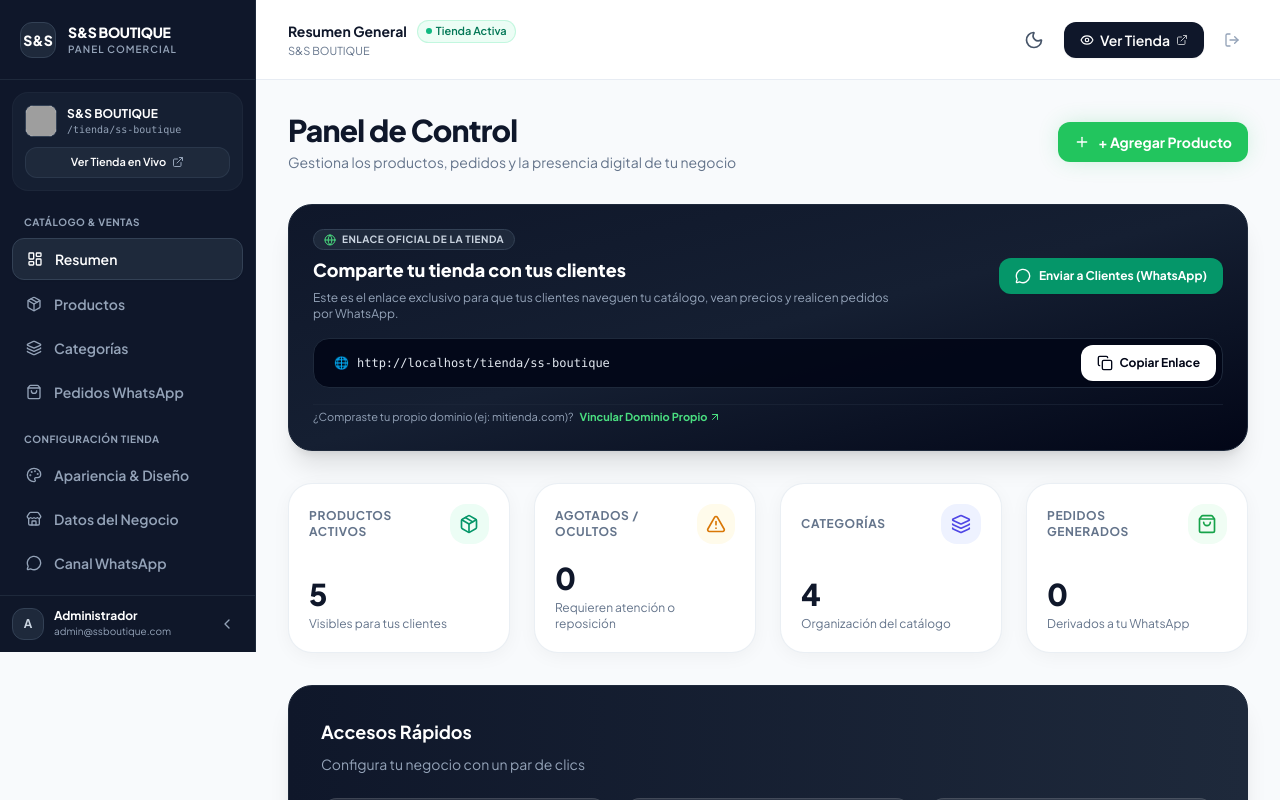
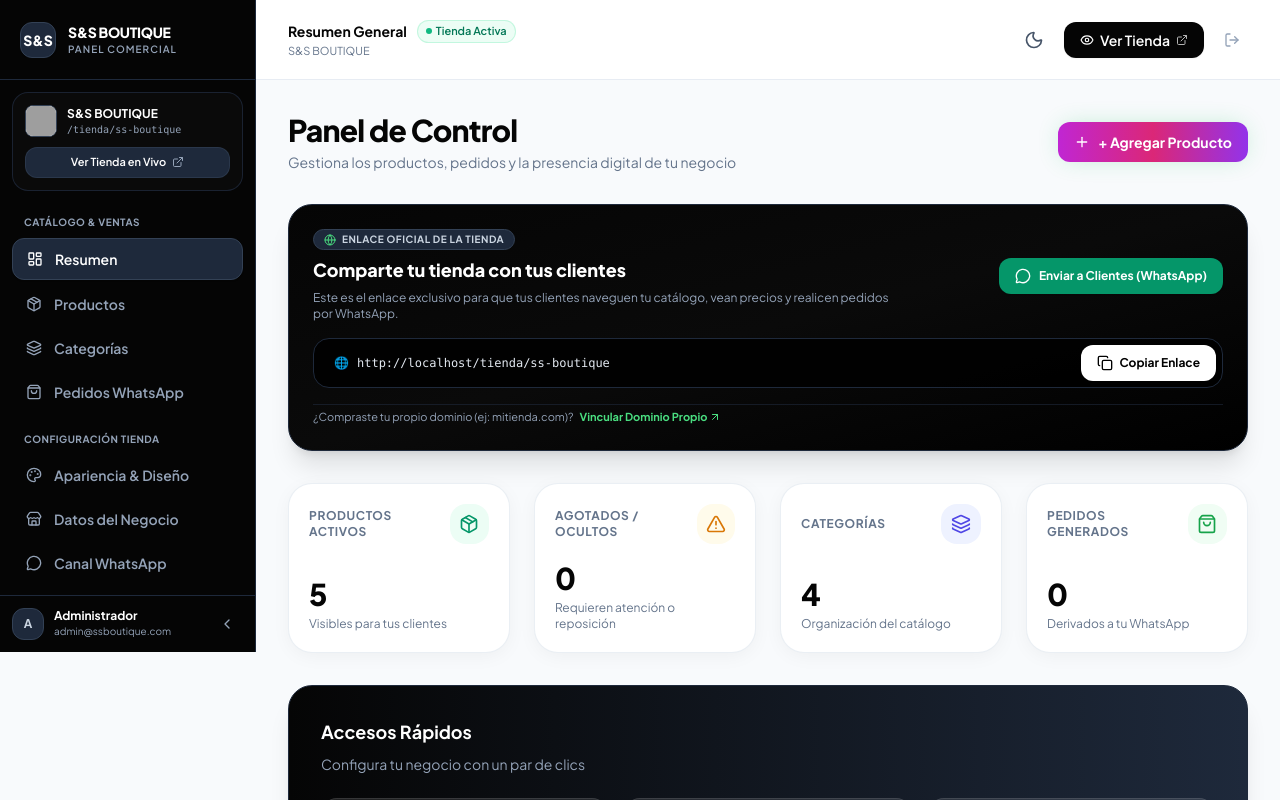
Before and after one commit to ssboutique/S-S-BOUTIQUE, a Vue app: page /admin in a window 1280 px wide. Shown: the top 800 px of the page. Built offline with nearby package versions, Linux system fonts and the light colour scheme; no server answers; grey boxes are pictures that could not be loaded.

Commit message:
style: cambiar panel de control a fondo negro puro y botones con degradado rosa/morado

```diff
--- a/src/components/admin/AdminNavbar.vue
+++ b/src/components/admin/AdminNavbar.vue
@@ -102,7 +102,7 @@ const currentSectionName = computed(() => {
       <a
         :href="fullPublicUrl"
         target="_blank"
-        class="inline-flex items-center gap-1.5 px-3 sm:px-4 py-2 rounded-xl bg-slate-900 hover:bg-slate-800 dark:bg-brand-500 dark:hover:bg-brand-600 text-white font-semibold text-xs sm:text-sm transition-all shadow-sm active:scale-95"
+        class="inline-flex items-center gap-1.5 px-3 sm:px-4 py-2 rounded-xl bg-slate-900 hover:bg-slate-800 dark:bg-gradient-to-r dark:from-fuchsia-600 dark:via-pink-600 dark:to-purple-600 dark:hover:from-fuchsia-500 dark:hover:via-pink-500 dark:hover:to-purple-500 text-white font-semibold text-xs sm:text-sm transition-all shadow-sm active:scale-95"
         title="Abrir tienda pública en nueva pestaña"
       >
         <Eye class="w-3.5 h-3.5" />
--- a/src/components/admin/CategoryFormModal.vue
+++ b/src/components/admin/CategoryFormModal.vue
@@ -142,7 +142,7 @@ async function handleSubmit() {
           <button
             type="submit"
             :disabled="adminStore.isSaving"
-            class="px-5 py-2 bg-brand-500 hover:bg-brand-600 text-white rounded-xl text-xs font-bold shadow-sm transition-all"
+            class="px-5 py-2 bg-gradient-to-r from-fuchsia-600 via-pink-600 to-purple-600 hover:from-fuchsia-500 hover:via-pink-500 hover:to-purple-500 text-white rounded-xl text-xs font-bold shadow-sm transition-all"
           >
             {{ adminStore.isSaving ? 'Guardando...' : 'Guardar Categoría' }}
           </button>
--- a/src/components/admin/ProductFormModal.vue
+++ b/src/components/admin/ProductFormModal.vue
@@ -525,7 +525,7 @@ async function handleSubmit() {
           <button
             type="submit"
             :disabled="adminStore.isSaving"
-            class="px-6 py-2.5 bg-brand-500 hover:bg-brand-600 text-white rounded-xl text-xs font-bold shadow-glow transition-all active:scale-95"
+            class="px-6 py-2.5 bg-gradient-to-r from-fuchsia-600 via-pink-600 to-purple-600 hover:from-fuchsia-500 hover:via-pink-500 hover:to-purple-500 text-white rounded-xl text-xs font-bold shadow-glow transition-all active:scale-95"
           >
             {{ adminStore.isSaving ? 'Guardando...' : 'Guardar Producto' }}
           </button>
--- a/src/views/admin/AppearanceView.vue
+++ b/src/views/admin/AppearanceView.vue
@@ -109,7 +109,7 @@ async function handleSave() {
         type="button"
         @click="handleSave"
         :disabled="adminStore.isSaving"
-        class="inline-flex items-center gap-2 px-6 py-2.5 rounded-xl bg-brand-500 hover:bg-brand-600 text-white font-bold text-xs sm:text-sm shadow-glow transition-all active:scale-95 self-start sm:self-auto"
+        class="inline-flex items-center gap-2 px-6 py-2.5 rounded-xl bg-gradient-to-r from-fuchsia-600 via-pink-600 to-purple-600 hover:from-fuchsia-500 hover:via-pink-500 hover:to-purple-500 text-white font-bold text-xs sm:text-sm shadow-glow transition-all active:scale-95 self-start sm:self-auto"
       >
         <Check class="w-4 h-4" />
         <span>{{ adminStore.isSaving ? 'Guardando...' : 'Guardar Cambios' }}</span>
--- a/src/views/admin/CategoriesView.vue
+++ b/src/views/admin/CategoriesView.vue
@@ -43,7 +43,7 @@ async function handleDelete(cat: Category) {
       <button
         type="button"
         @click="openCreate"
-        class="inline-flex items-center gap-2 px-4 py-2.5 rounded-xl bg-brand-500 hover:bg-brand-600 text-white font-bold text-xs sm:text-sm shadow-glow transition-all active:scale-95 self-start sm:self-auto"
+        class="inline-flex items-center gap-2 px-4 py-2.5 rounded-xl bg-gradient-to-r from-fuchsia-600 via-pink-600 to-purple-600 hover:from-fuchsia-500 hover:via-pink-500 hover:to-purple-500 text-white font-bold text-xs sm:text-sm shadow-glow transition-all active:scale-95 self-start sm:self-auto"
       >
         <Plus class="w-4 h-4" />
         <span>+ Nueva Categoría</span>
--- a/src/views/admin/DashboardView.vue
+++ b/src/views/admin/DashboardView.vue
@@ -50,7 +50,7 @@ const storeUrl = computed(() => adminStore.publicStoreUrl);
         <button
           type="button"
           @click="openCreateProduct"
-          class="inline-flex items-center gap-2 px-4 py-2.5 rounded-xl bg-brand-500 hover:bg-brand-600 text-white font-bold text-xs sm:text-sm shadow-glow transition-all active:scale-95"
+          class="inline-flex items-center gap-2 px-4 py-2.5 rounded-xl bg-gradient-to-r from-fuchsia-600 via-pink-600 to-purple-600 hover:from-fuchsia-500 hover:via-pink-500 hover:to-purple-500 text-white font-bold text-xs sm:text-sm shadow-glow transition-all active:scale-95"
         >
           <Plus class="w-4 h-4" />
           <span>+ Agregar Producto</span>
--- a/src/views/admin/ProductsView.vue
+++ b/src/views/admin/ProductsView.vue
@@ -72,7 +72,7 @@ async function handleDelete(prod: Product) {
       <button
         type="button"
         @click="openCreate"
-        class="inline-flex items-center gap-2 px-4 py-2.5 rounded-xl bg-brand-500 hover:bg-brand-600 text-white font-bold text-xs sm:text-sm shadow-glow transition-all active:scale-95 self-start sm:self-auto"
+        class="inline-flex items-center gap-2 px-4 py-2.5 rounded-xl bg-gradient-to-r from-fuchsia-600 via-pink-600 to-purple-600 hover:from-fuchsia-500 hover:via-pink-500 hover:to-purple-500 text-white font-bold text-xs sm:text-sm shadow-glow transition-all active:scale-95 self-start sm:self-auto"
       >
         <Plus class="w-4 h-4" />
         <span>+ Nuevo Producto</span>
@@ -115,7 +115,7 @@ async function handleDelete(prod: Product) {
         <button
           type="button"
           @click="openCreate"
-          class="mt-4 px-4 py-2 bg-brand-500 text-white rounded-xl text-xs font-bold shadow-sm"
+          class="mt-4 px-4 py-2 bg-gradient-to-r from-fuchsia-600 via-pink-600 to-purple-600 hover:from-fuchsia-500 hover:via-pink-500 hover:to-purple-500 text-white rounded-xl text-xs font-bold shadow-sm"
         >
           + Crear Producto
         </button>
--- a/src/views/admin/StoreInfoView.vue
+++ b/src/views/admin/StoreInfoView.vue
@@ -127,7 +127,7 @@ async function handleSave() {
         type="button"
         @click="handleSave"
         :disabled="adminStore.isSaving"
-        class="inline-flex items-center gap-2 px-6 py-2.5 rounded-xl bg-brand-500 hover:bg-brand-600 text-white font-bold text-xs sm:text-sm shadow-glow transition-all active:scale-95 self-start sm:self-auto disabled:opacity-50"
+        class="inline-flex items-center gap-2 px-6 py-2.5 rounded-xl bg-gradient-to-r from-fuchsia-600 via-pink-600 to-purple-600 hover:from-fuchsia-500 hover:via-pink-500 hover:to-purple-500 text-white font-bold text-xs sm:text-sm shadow-glow transition-all active:scale-95 self-start sm:self-auto disabled:opacity-50"
       >
         <Check class="w-4 h-4" />
         <span>{{ adminStore.isSaving ? 'Guardando...' : 'Guardar Información' }}</span>
--- a/src/views/admin/WhatsAppView.vue
+++ b/src/views/admin/WhatsAppView.vue
@@ -49,7 +49,7 @@ function testWhatsAppLink() {
         type="button"
         @click="handleSave"
         :disabled="adminStore.isSaving"
-        class="inline-flex items-center gap-2 px-6 py-2.5 rounded-xl bg-brand-500 hover:bg-brand-600 text-white font-bold text-xs sm:text-sm shadow-glow transition-all active:scale-95 self-start sm:self-auto"
+        class="inline-flex items-center gap-2 px-6 py-2.5 rounded-xl bg-gradient-to-r from-fuchsia-600 via-pink-600 to-purple-600 hover:from-fuchsia-500 hover:via-pink-500 hover:to-purple-500 text-white font-bold text-xs sm:text-sm shadow-glow transition-all active:scale-95 self-start sm:self-auto"
       >
         <Check class="w-4 h-4" />
         <span>{{ adminStore.isSaving ? 'Guardando...' : 'Guardar WhatsApp' }}</span>
--- a/tailwind.config.js
+++ b/tailwind.config.js
@@ -22,9 +22,9 @@ export default {
           950: '#052e16',
         },
         slate: {
-          850: '#151f32',
-          900: '#0f172a',
-          950: '#020617',
+          850: '#0a0a0a',
+          900: '#050505',
+          950: '#000000',
         }
       },
       fontFamily: {
```
